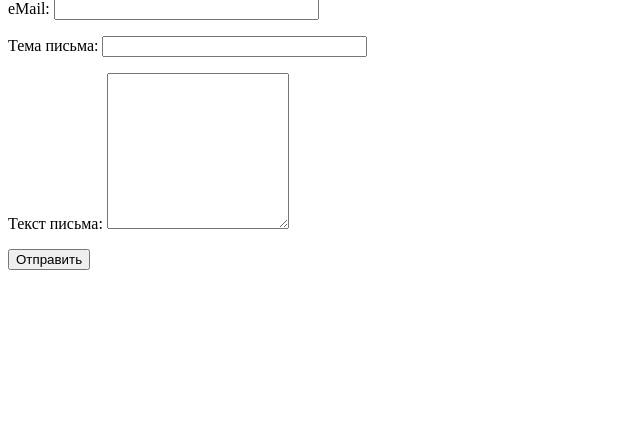
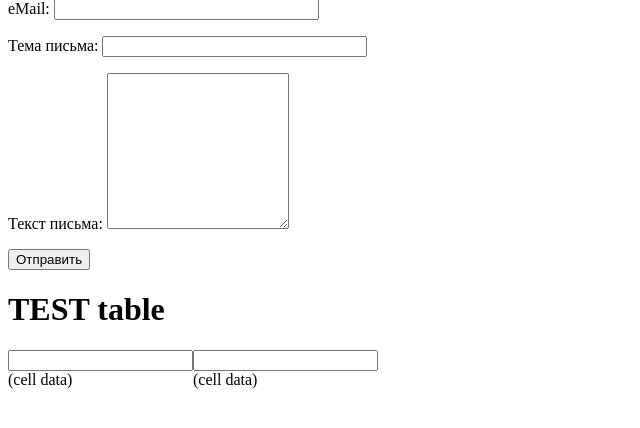
Before and after one commit to Oleg-Lopes/learn-logic-backend, a PHP site: page /test.php in a window 1280 px wide. Shown: the part 43-471 px from the top of the page, without its empty margins (0-640 px from the left). Run offline with PHP 8.4, Linux system fonts and the light colour scheme; data that the repository does not hold is empty.

Commit message:
comments

```diff
--- a/test.php
+++ b/test.php
@@ -5,6 +5,20 @@
     <meta name="viewport" content="width=device-width, initial-scale=1.0">
     <meta http-equiv="X-UA-Compatible" content="ie=edge">
     <title>Document</title>
+	<style>
+		DIV.table
+		{
+			display:table;
+		}
+		FORM.tr, DIV.tr
+		{
+			display:table-row;
+		}
+		SPAN.td
+		{
+			display:table-cell;
+		}
+	</style>
 </head>
 <body>
 <body>
@@ -40,5 +54,17 @@
 			<input type="submit" value="Отправить" />
 		</p>
 	</form>
+
+	<h1>TEST table</h1>
+	<div class="table">
+	<form class="tr" method="post" action="blah.html">
+		<span class="td"><input type="text"/></span>
+		<span class="td"><input type="text"/></span>
+	</form>
+	<div class="tr">
+		<span class="td">(cell data)</span>
+		<span class="td">(cell data)</span>
+	</div>
+</div>
 </body>
 </html>
```
Also changed, not shown: admin.php (+7 -4 lines).
